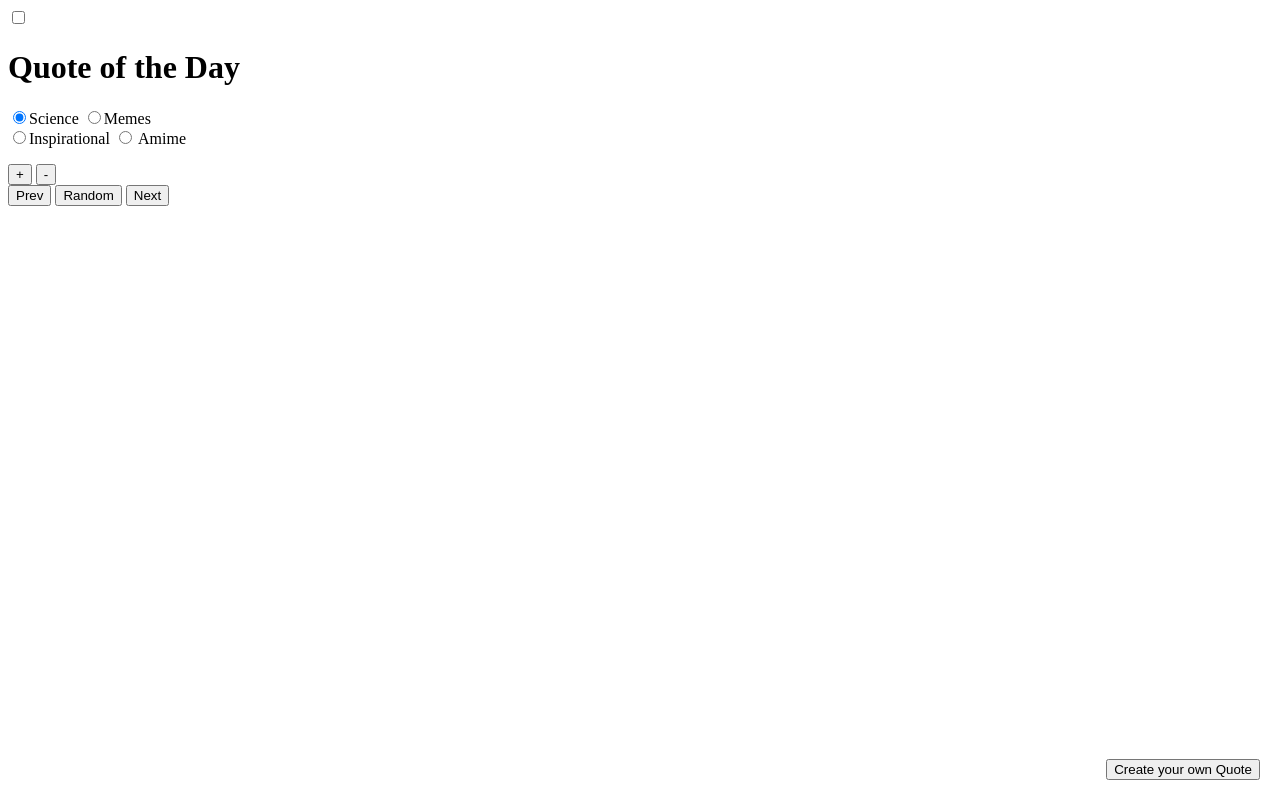
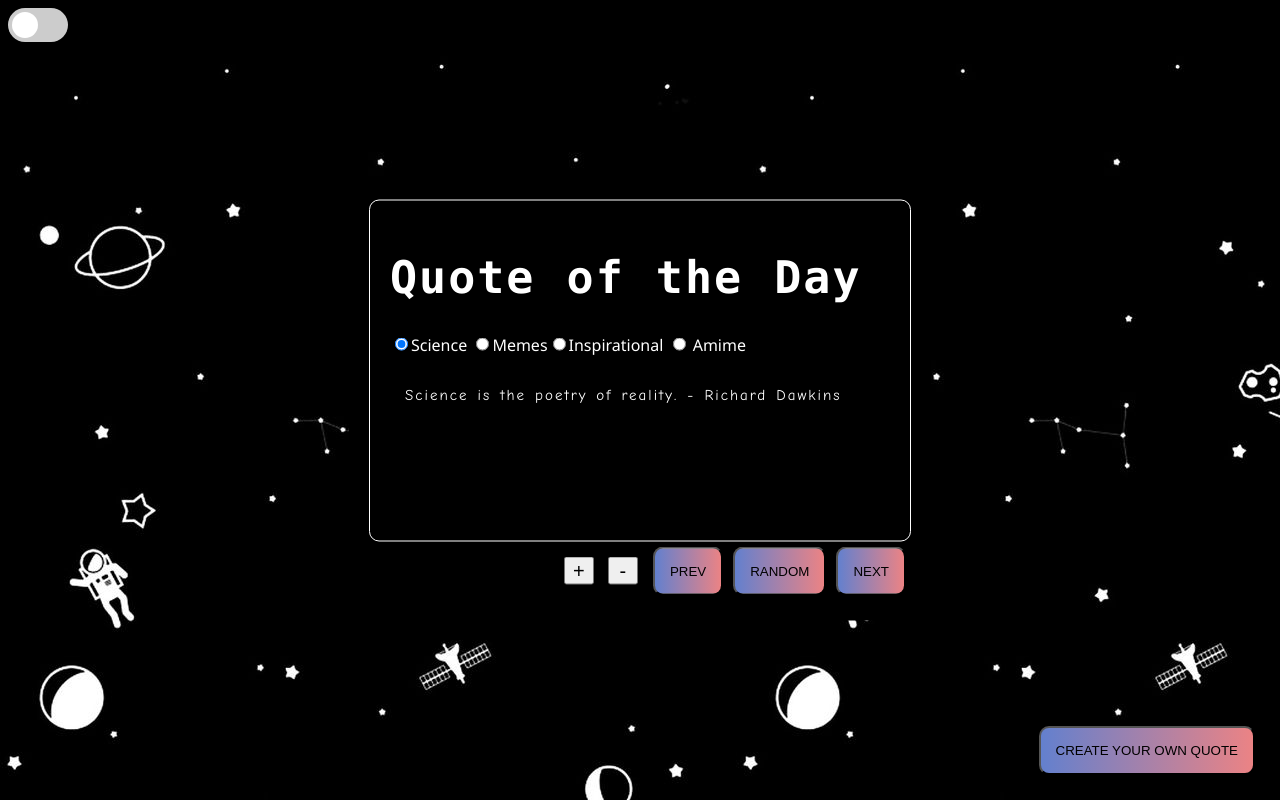
Before and after one commit to deepikasainju/Quote-Generator-, a plain HTML site: page index.html in a window 1280 px wide. Drawn offline with Linux system fonts and the light colour scheme.

Commit message:
file name changed in code

```diff
--- a/index.html
+++ b/index.html
@@ -4,12 +4,12 @@
     <meta charset="UTF-8" />
     <meta name="viewport" content="width=device-width, initial-scale=1.0" />
     <title>Quote Generator</title>
-    <link rel="stylesheet" href="style.css" />
+    <link rel="stylesheet" href="index.css" />
     <link
       href="https://fonts.googleapis.com/css?family=Dancing Script"
       rel="stylesheet"
     />
-    <script src="script.js"></script>
+    <script src="index.js"></script>
 
     <script>
       function redirectToCreatePage() {
```
